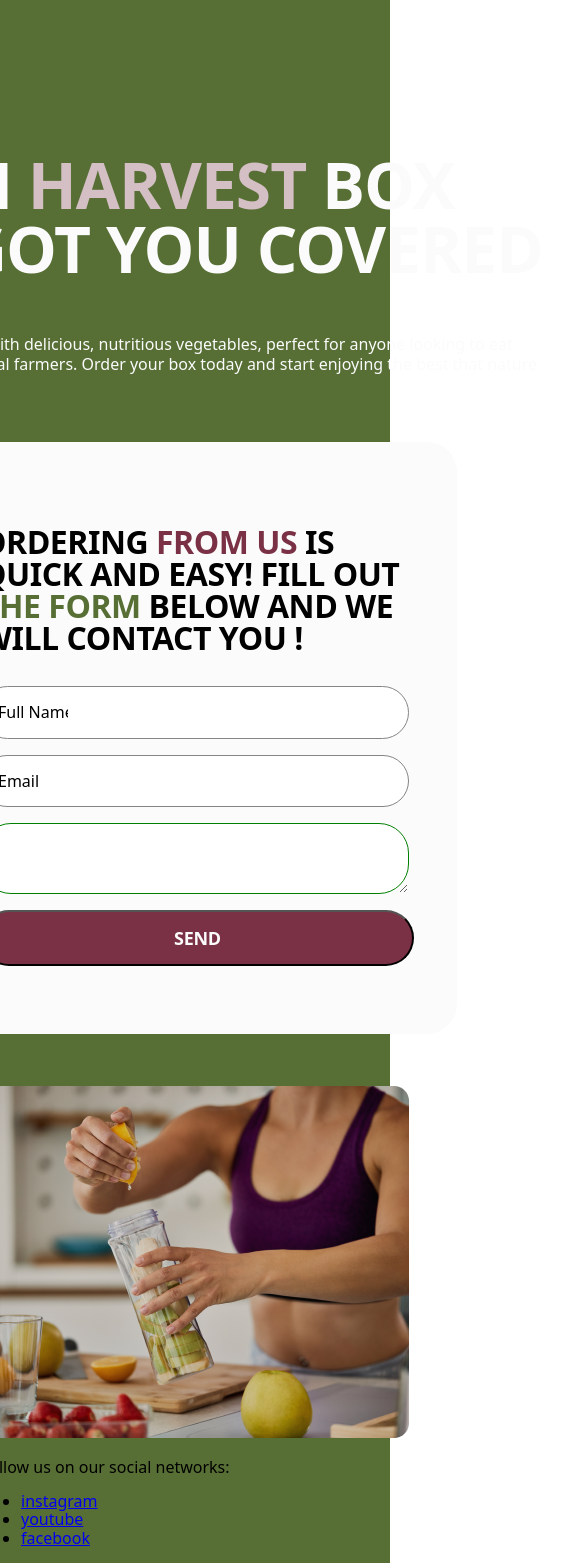
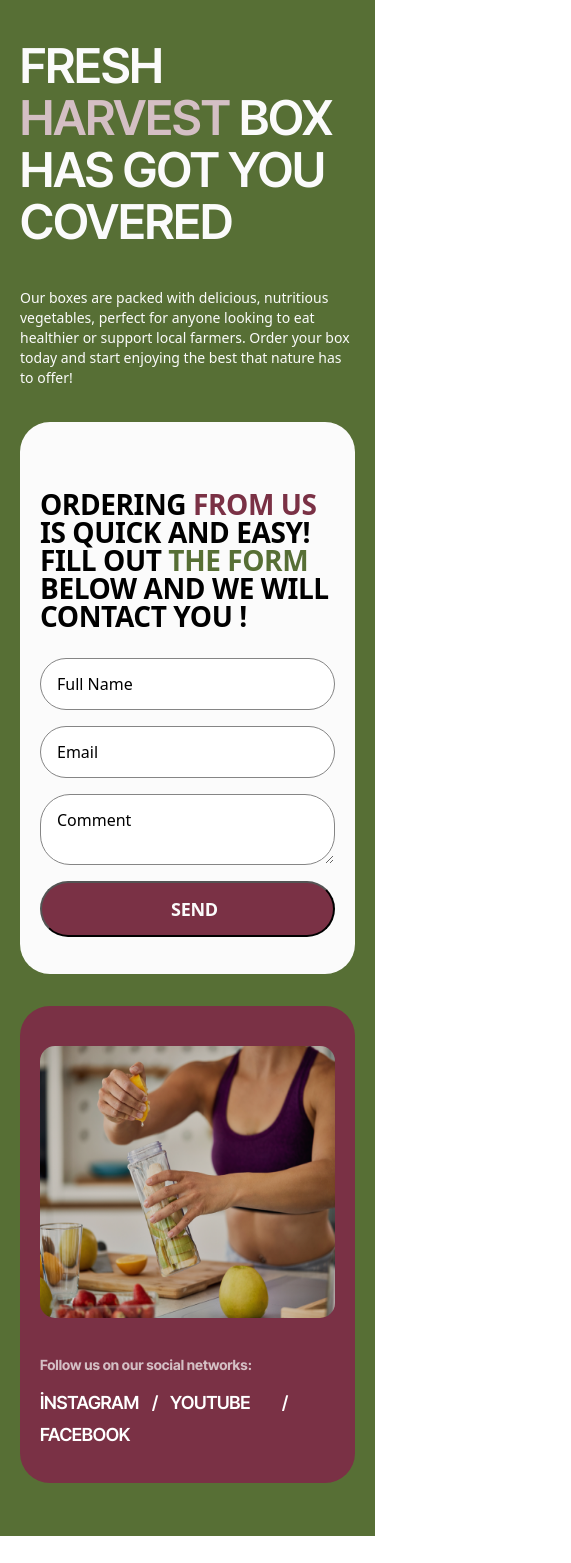
Before and after one commit to Code-Brotherhood/Green_Harvest, a plain HTML site: page partial/main/yourorder.html in a window 390 px wide. Shown: the whole page, 571 px wide, since content can reach past the window. After the commit the page ends 1536 px from the top, so only its background shows below. Drawn offline with nearby package versions, Linux system fonts and the light colour scheme.

Commit message:
The End OF Project

```diff
--- a/partial/css/styles.css
+++ /dev/null
@@ -1,171 +0,0 @@
-.your-order{
-    background: rgba(87, 111, 53, 1);
-    width: Hug (1,280px)px;
-    height: Hug (1,036px)px;
-    top: 3908px;
-    padding: 100px 0px 0px 0px;
-    gap: 52px;
-    opacity: 0px;
-    display: flex;
-    align-items: center;
-    justify-content: center;
-    flex-direction: column;
-}
-
-.your-order .text-fresh_title{
-font-family: "Inter Tight" sans-serif;
-font-size: 64px;
-font-weight: 600;
-line-height: 64px;
-letter-spacing: -0.015em;
-text-align: left;
-text-underline-position: from-font;
-text-decoration-skip-ink: none;
-width: 751px;
-color:  rgba(251, 251, 251, 1);
-;
-}
-
-.text-fresh_title .harvest-span{
-    color: rgba(212, 191, 196, 1);
-}
-
-.text-fresh_text{
-width: 742px;
-height: 40px;
-gap: 0px;
-opacity: 0px;
-font-family: "Inter Tight"sans-serif;
-font-size: 16px;
-font-weight: 500;
-line-height: 20px;
-text-align: left;
-text-underline-position:"from-font";
-text-decoration-skip-ink: none;
-color:  rgba(251, 251, 251, 1);
-}
-
-.form{
-    width: 524px;
-    height: 592px;
-    padding: 52px 48px 52px 48px;
-    gap: 10px;
-    border-radius: 30px;
-    opacity: 0px;
-    background: rgba(251, 251, 251, 1);
-
-}
-
-.form-text{
-width: 428px;
-height: 128px;
-gap: 0px;
-opacity: 0px;
-font-family: "Inter Tight"sans-serif;
-font-size: 32px;
-font-weight: 600;
-line-height: 32px;
-letter-spacing: -0.015em;
-text-align: left;
-text-underline-position:"from-font" ;
-text-decoration-skip-ink: none;
-text-transform: uppercase;
-}
-
-.form-us{
-    color: rgba(122, 49, 69, 1);
-}
-
-.the-form{
-    color: rgba(87, 111, 53, 1);
-}
-
-.form-modal .input-btn  {
-width: 100%;
-padding: 16px 340px 16px 16px;
-column-gap:16px;
-border-radius: 30px;
-border: 1px;
-flex-direction: column;
-display: flex;
-align-items: center;
-border: 1px solid
-rgba(133, 133, 133, 1);
-color:rgba(20, 20, 20, 1);
-/* margin-top: 52px; */
-margin-bottom: 16px;
-outline: none;
-}
-
-.form-modal .input-btn p{
-        margin: 0;
-}
-
-.input-btn::placeholder{
-    color: black;
-}
-
-.input-btn:focus{
-    border-color: brown;
-}
-
-.input-btn:not(:placeholder-shown):invalid{
-    border-color: red;
-}
-
-.input-btn:not(:placeholder-shown):valid{
-    border-color: green;
-}
-
-.text-valid,
-.text-invalid {
-  font-size: 14px;
-  padding-left: 20px;
-  margin-top: 4px;
-  display: none;
-}
-
-.text-valid {
-  color: green;
-}
-
-.text-invalid {
-  color: red;
-}
-
-.input-btn:not(:placeholder-shown):valid ~
-.text-valid {
-    display: block;
-}
-
-.input-btn:not(:placeholder-shown):invalid ~
-.text-invalid {
-    display: block;
-}
-
-.form-modal_btn{
-    width: Fixed (428px)px;
-height: Hug (52px)px;
-padding: 16px 191px 16px 191px;
-gap: 10px;
-border-radius: 30px;
-opacity: 0px;
-background: rgba(122, 49, 69, 1);
-color: rgba(251, 251, 251, 1);
-font-family: "Inter Tight"sans-serif;
-font-size: 18px;
-font-weight: 600;
-line-height: 20px;
-letter-spacing: -0.015em;
-text-align: left;
-text-underline-position: "from-font";
-text-decoration-skip-ink: none;
-text-transform: uppercase;
-}
-
-.form-modal_btn:hover{
-    background-color: #FBFBFB;
-    color: #7a3145;
-}
-
-/* DEVAM EDECEK */
--- /dev/null
+++ b/partial/css/you orders.css
@@ -0,0 +1,366 @@
+/* Ozgen */
+.your-order {
+  background: rgba(87, 111, 53, 1);
+  padding-inline: 100px;
+  gap: 52px;
+  display: flex;
+  flex-direction: column;
+}
+
+.text-fresh {
+  text-align: left;
+}
+
+.your-order .text-fresh_title {
+  font-family: "Inter Tight";
+  font-size: 64px;
+  font-weight: 600;
+  line-height: 64px;
+  letter-spacing: -0.015em;
+  text-align: left;
+  color: rgba(251, 251, 251, 1);
+  width: 751px;
+  height: 128px;
+  gap: 24px;
+}
+
+.text-fresh_title .harvest-span {
+  color: rgba(212, 191, 196, 1);
+}
+
+.text-fresh_text {
+  font-family: "Inter Tight" sans-serif;
+  font-size: 16px;
+  font-weight: 500;
+  line-height: 20px;
+  text-align: left;
+  color: rgba(251, 251, 251, 1);
+  width: 742px;
+  height: 40px;
+}
+
+.group-div {
+  display: flex;
+  width: 1080px;
+  height: 592px;
+  gap: 32px;
+}
+
+.form {
+  border-radius: 30px;
+  background: rgba(251, 251, 251, 1);
+  width: 524px;
+  height: 592px;
+  padding: 52px 48px 52px 48px;
+  gap: 10px;
+  border-radius: 30px;
+}
+
+.form-text {
+  font-family: "Inter Tight" sans-serif;
+  font-size: 32px;
+  font-weight: 600;
+  line-height: 32px;
+  letter-spacing: -0.015em;
+  text-align: left;
+  text-transform: uppercase;
+}
+
+.form-us {
+  color: rgba(122, 49, 69, 1);
+}
+
+.the-form {
+  color: rgba(87, 111, 53, 1);
+}
+
+.form-modal .input-btn {
+  width: 100%;
+  padding: 16px;
+  column-gap: 16px;
+  border-radius: 30px;
+  border: 1px;
+  flex-direction: column;
+  display: flex;
+  align-items: center;
+  border: 1px solid rgba(133, 133, 133, 1);
+  color: rgba(20, 20, 20, 1);
+  margin-bottom: 16px;
+  outline: none;
+}
+
+.form-modal .input-btn p {
+  margin: 0;
+}
+
+.input-btn::placeholder {
+  color: black;
+}
+
+.input-btn:focus {
+  border-color: brown;
+}
+
+.input-btn:not(:placeholder-shown):invalid {
+  border-color: red;
+}
+
+.input-btn:not(:placeholder-shown):valid {
+  border-color: green;
+}
+
+.text-valid,
+.text-invalid {
+  font-size: 14px;
+  padding-left: 20px;
+  margin-top: 4px;
+  display: none;
+}
+
+.text-valid {
+  color: green;
+}
+
+.text-invalid {
+  color: red;
+}
+
+.input-btn:not(:placeholder-shown):valid ~ .text-valid {
+  display: block;
+}
+
+.input-btn:not(:placeholder-shown):invalid ~ .text-invalid {
+  display: block;
+}
+
+.form-modal_btn {
+  /* width: 428px;
+height:52px; */
+  padding: 16px 191px 16px 191px;
+  gap: 10px;
+  border-radius: 30px;
+  background: rgba(122, 49, 69, 1);
+  color: rgba(251, 251, 251, 1);
+  font-family: "Inter Tight" sans-serif;
+  font-size: 18px;
+  font-weight: 600;
+  line-height: 20px;
+  letter-spacing: -0.015em;
+  text-align: left;
+  text-transform: uppercase;
+}
+
+.form-modal_btn:hover {
+  background-color: #fbfbfb;
+  color: #7a3145;
+}
+
+.image-social {
+  background: rgba(122, 49, 69, 1);
+  width: 524px;
+
+  padding: 52px 48px 52px 48px;
+  gap: 80px;
+  border-radius: 30px;
+  text-align: left;
+}
+
+.image-social img {
+  width: 428px;
+  height: 352px;
+  border-radius: 15px;
+  margin-bottom: 80px;
+}
+
+.image-social p {
+  font-family: "Inter Tight";
+  font-size: 16px;
+  font-weight: 700;
+  line-height: 20px;
+  color: rgba(212, 191, 196, 1);
+  text-align: left;
+  height: 20px;
+  /* padding-top: 80px;
+  padding-bottom: 16px; */
+  display: flex;
+}
+
+.social-link {
+  gap: 12px;
+  display: flex;
+  flex-wrap: wrap;
+  font-family: "Inter Tight";
+  font-size: 18px;
+  font-weight: 600;
+  line-height: 20px;
+  letter-spacing: -0.015em;
+  color: white;
+  list-style: none;
+  padding: 0;
+}
+
+.social-link .text-link a {
+  text-decoration: none;
+  color: white;
+}
+
+/*<!> Tablet <!>*/
+
+@media (min-width: 768px) and (max-width: 1158px) {
+  .your-order {
+    display: flex;
+    flex-direction: column;
+    align-items: center;
+    justify-content: center;
+    padding: 100px 0px 100px 0px;
+  }
+
+  .text-fresh {
+    width: 768px;
+    padding: 0px 96px 0px 32px;
+    column-gap: 52px;
+    display: flex;
+    flex-direction: column;
+  }
+
+  .your-order .text-fresh_title {
+    width: 640px;
+    height: 192px;
+    opacity: 0px;
+  }
+
+  .text-fresh_text {
+    width: 640px;
+    height: 60px;
+    column-gap: 52px;
+  }
+
+  .group-div {
+    width: 768px;
+    height: 1192px;
+    padding: 0px 64px 0px 64px;
+    display: flex;
+    flex-direction: column;
+  }
+
+  .form {
+    width: 640px;
+    height: 632px;
+    padding: 72px 100px 72px 100px;
+    gap: 10px;
+    border-radius: 30px;
+    column-gap: 32px;
+  }
+
+  .image-social {
+    width: 640px;
+    padding: 528;
+    border-radius: 30px;
+    gap: 52px;
+  }
+
+  .image-social img {
+    width: 536px;
+    height: 316px;
+    color: #14141433;
+    margin-bottom: 52px;
+  }
+
+  .image-social p {
+    width: 243px;
+    gap: 50px;
+  }
+
+  .social-link .text-link {
+    width: 81px;
+    height: 20px;
+  }
+}
+
+/*<!> Mobil <!>*/
+
+@media (max-width: 767px) {
+  .your-order {
+    padding: 0px 20px 0px 20px;
+    width: 375px;
+    height: 1536px;
+    gap: 40px;
+  }
+
+  .text-fresh {
+    width: 335px;
+    column-gap: 40px;
+    display: block;
+  }
+
+  .your-order .text-fresh_title {
+    width: 335px;
+    height: 208px;
+    line-height: 52px;
+    font-size: 48px;
+    display: block;
+  }
+
+  .text-fresh_text {
+    font-size: 14px;
+    column-gap: 40px;
+    width: 335px;
+    height: 80;
+    display: block;
+    line-height: 20px;
+  }
+
+  .group-div {
+    width: 335px;
+    height: 1028px;
+    display: flex;
+    flex-direction: column;
+    padding: 40px 0px 40px 0px;
+  }
+
+  .form {
+    width: 335px;
+    height: 552px;
+    padding: 40px 20px 40px 20px;
+  }
+
+  .form-text {
+    font-size: 28px;
+    width: 295px;
+    height: 140px;
+    column-gap: 40px;
+    line-height: 28px;
+  }
+
+  .form-modal_btn {
+    width: 295px;
+    padding: 16px 129px 16px 129px;
+    gap: 10px;
+  }
+
+  .image-social {
+    width: 335px;
+    padding: 40px 20px 20px 20px;
+    height: 456;
+  }
+
+  .image-social img {
+    width: 295px;
+    height: 272px;
+    margin-bottom: 20px;
+  }
+
+  .image-social p {
+    width: 213px;
+    height: 20;
+    line-height: 20px;
+    font-size: 14px;
+  }
+
+  .social-link .text-link {
+    width: 100px;
+    height: 20px;
+  }
+}
+
+/* The End :) */
--- a/partial/main/yourorder.html
+++ b/partial/main/yourorder.html
@@ -1,5 +1,6 @@
 <!DOCTYPE html>
 <html lang="en">
+
 <head>
     <meta charset="UTF-8">
     <meta name="viewport" content="width=device-width, initial-scale=1.0">
@@ -10,56 +11,56 @@
     <link rel="preconnect" href="https://fonts.gstatic.com" crossorigin />
     <link href="https://fonts.googleapis.com/css2?family=Inter+Tight:ital,wght@0,100..900;1,100..900&display=swap"
         rel="stylesheet" />
-    <link rel="stylesheet" href="../css/styles.css" />
+    <link rel="stylesheet" href="../css/you orders.css" />
     <title>Document</title>
 </head>
+
 <body>
+    <!-- Ozgen -->
     <section class="your-order">
         <div class="text-fresh">
             <h2 class="text-fresh_title">FRESH
                 <span class="harvest-span">HARVEST</span>
-                BOX HAS GOT YOU COVERED</h2>
+                BOX HAS GOT YOU COVERED
             </h2>
-            <p class="text-fresh_text">Our boxes are packed with delicious, nutritious vegetables, perfect for anyone looking to eat healthier or
+            <p class="text-fresh_text">Our boxes are packed with delicious, nutritious vegetables, perfect for anyone
+                looking to eat healthier or
                 support local farmers. Order your box today and start enjoying the best that nature has to offer!
             </p>
         </div>
+        <div class="group-div">
             <div class="form">
                 <h3 class="form-text">Ordering <span class="form-us">from us</span> is quick
                     and easy! Fill out <span class="the-form">the form</span> below and we will contact you !</h3>
                 <form action="#" class="form-modal">
                     <!-- <label class="form-modal_label" for="user.name" ></label> -->
-                    <input  class="input-btn" placeholder="Full Name"
-                    type="text"  required
-                     />
+                    <input class="input-btn" placeholder="Full Name" type="text" required />
                     <!-- <label class="form-modal_label" for="email"></label> -->
-                     <input class="input-btn"
-                     type="email" placeholder="Email"
-                     pattern="([A-z0-9_.-]{1,})@([A-z0-9_.-]{1,}).([A-z]{2,8})") required
-                      >
+                    <input class="input-btn" type="email" placeholder="Email"
+                        pattern="([A-z0-9_.-]{1,})@([A-z0-9_.-]{1,}).([A-z]{2,8})" ) required>
                     <p class="text-valid">Başarili</p>
                     <p class="text-invalid">Geçersiz e-posta, tekrar deneyin</p>
-                <!-- <label class="form-modal_label" for="user-comment"> -->
-                    <textarea class="input-btn" placeholder="Comment" required>
-                    </textarea>
-                </label>
+                    <!-- <label class="form-modal_label" for="user-comment"> </label> -->
+                    <textarea class="input-btn" placeholder="Comment"></textarea>
                     <button class="form-modal_btn" type="submit">Send</button>
                 </form>
             </div>
             <div class="image-social">
-            <img src="../images/youorders.png"
-            srcset="../images/youorders.png,
+                <img src="../images/youorders.png" srcset="../images/youorders.png,
                 ../images/youorders@2x.png 2x,
-             ../images/youorders@3x.png 3x"
-            alt="vitamin Drink"
-            width="428"/>
-            <p >Follow us on our social networks:</p>
+                ../images/youorders@3x.png 3x" alt="vitamin Drink" width="428" />
+                <p>Follow us on our social networks:</p>
                 <ul class="social-link">
-                <li class="text-link"><a href="https://www.instagram.com/goit.turkiye/">instagram</a></li>
-                <li class="text-link"><a href="https://m.youtube.com/@GoITTurkey">youtube</a></li>
-                <li class="text-link"><a href="https://www.facebook.com/people/GOIT-T%C3%BCrkiye/61558036560161/">facebook</a></li>
+                    <li class="text-link"><a href="https://www.instagram.com/goit.turkiye/">İNSTAGRAM</a></li>
+                    <li>/</li>
+                    <li class="text-link"><a href="https://m.youtube.com/@GoITTurkey">YOUTUBE</a></li>
+                    <li>/</li>
+                    <li class="text-link"><a
+                            href="https://www.facebook.com/people/GOIT-T%C3%BCrkiye/61558036560161/">FACEBOOK</a></li>
                 </ul>
+            </div>
         </div>
     </section>
 </body>
+
 </html>
```
Lines whose indentation alone changed are shown as unchanged.
